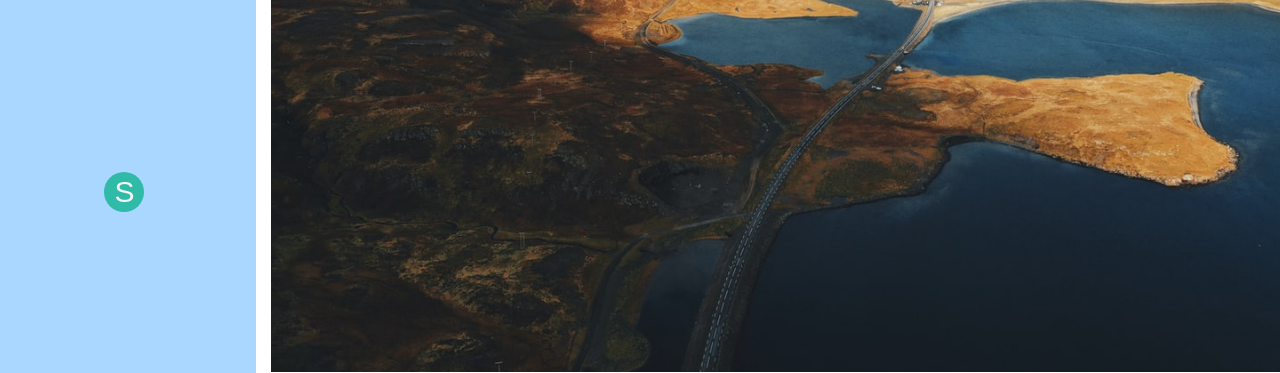
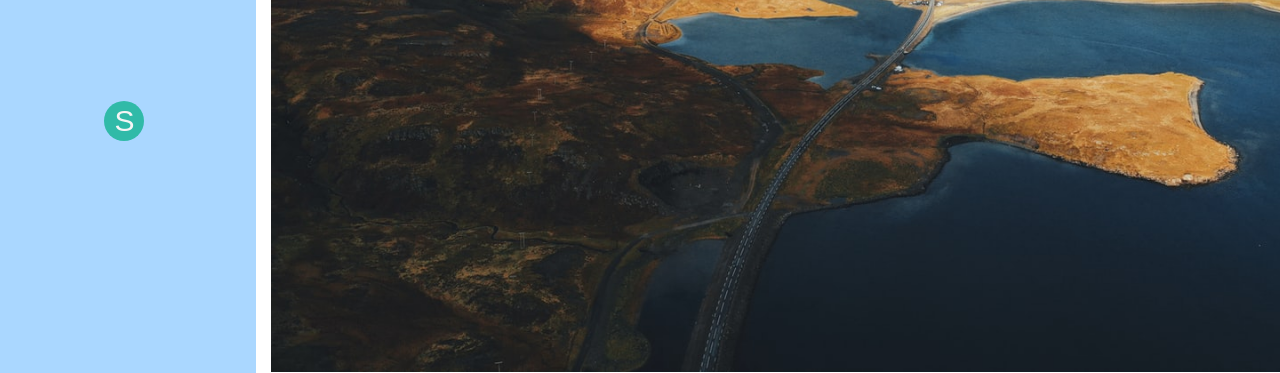
Before and after one commit to mihaela-d/toggle, a plain HTML site: page index.html in a window 1280 px wide. Shown: the part 429-802 px from the top of the page. Drawn offline with Linux system fonts and the light colour scheme.

Commit message:
Update main.css

```diff
--- a/css/main.css
+++ b/css/main.css
@@ -124,7 +124,7 @@ li ul {
 }
 
 .sidebar button{
-	margin: 80% 40% 10% 40%;
+	margin: 50% 40% 10% 40%;
 }
 
 
```
